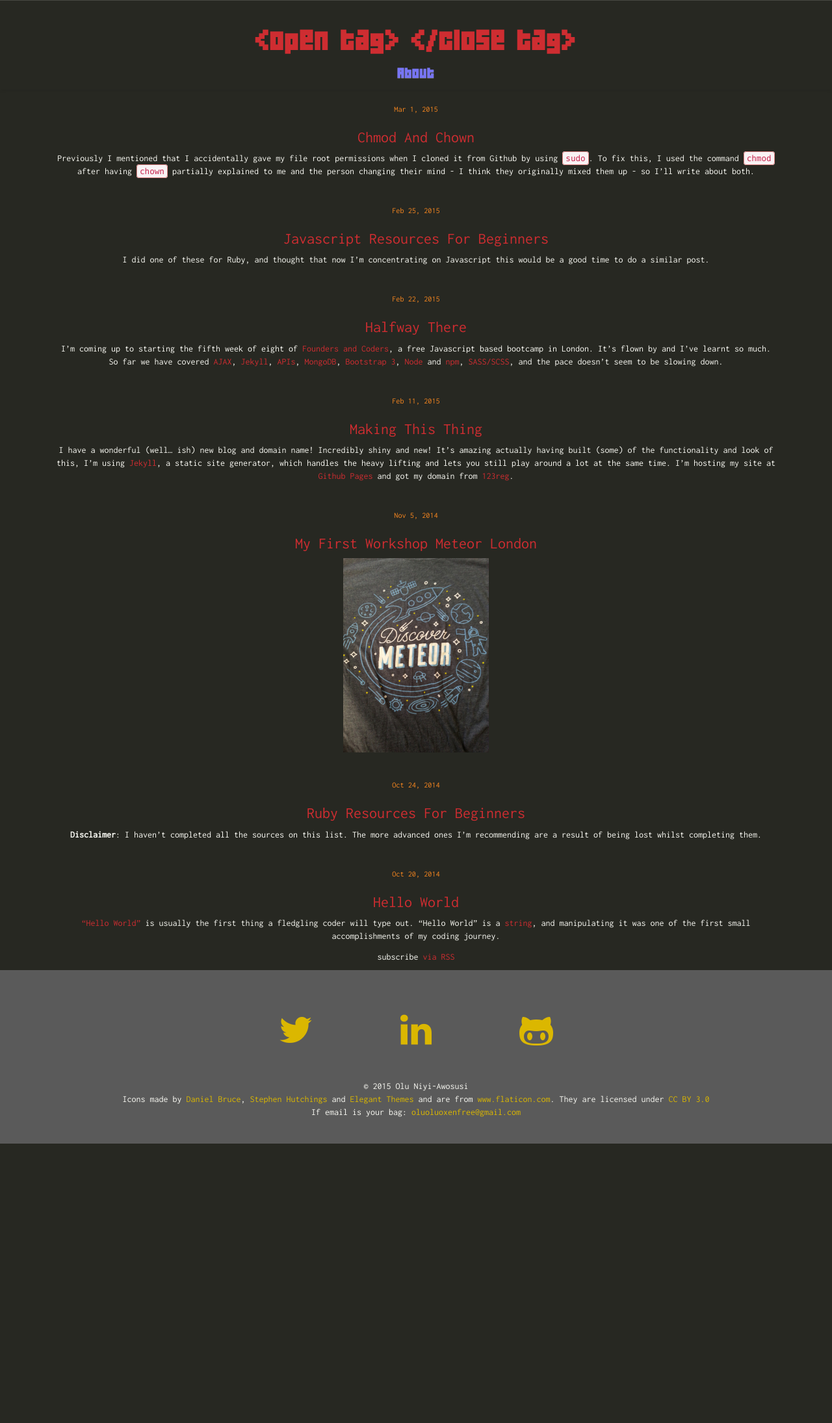
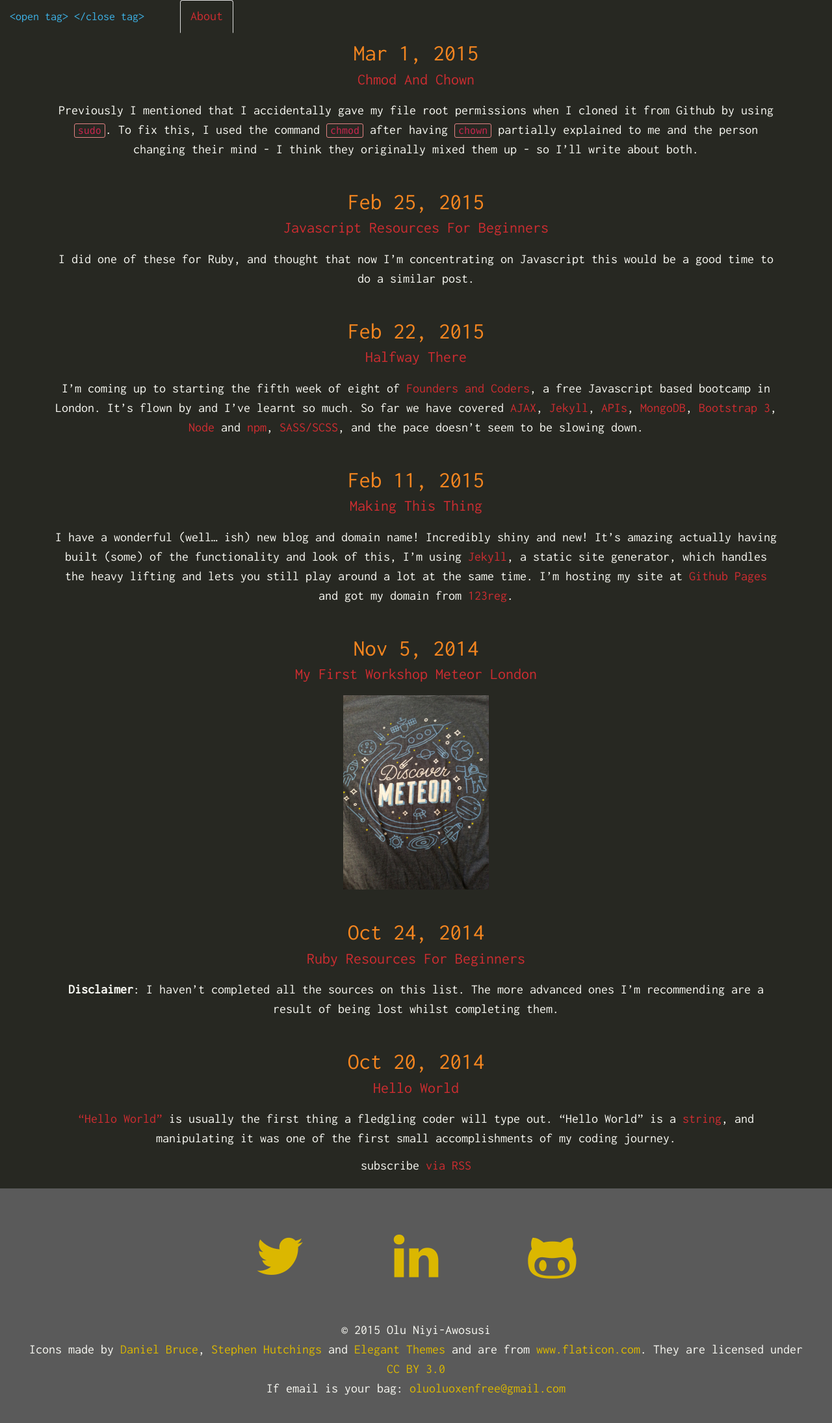
Before and after one commit to oluoluoxenfree/oluoluoxenfree.github.io, a Jekyll site: the page built from index.html, in a window 1280 px wide. Shown: the whole page at 65% size. Built offline with Jekyll 4.4.1, drawn with Linux system fonts in a browser that asks for light colours; nearby versions of some CDN libraries; before the commit the page ends 1760 px from its top, so only the background shows below that.

Commit message:
style changes

```diff
--- a/_includes/head.html
+++ b/_includes/head.html
@@ -5,8 +5,6 @@
 
   <title>{% if page.title %}{{ page.title }}{% else %}{{ site.title }}{% endif %}</title>
   <meta name="description" content="{% if page.excerpt %}{{ page.excerpt | strip_html | strip_newlines | truncate: 160 }}{% else %}{{ site.description }}{% endif %}">
-
-  <link rel="stylesheet" href="{{ "/css/main.css" | prepend: site.baseurl }}">
   <link rel="canonical" href="{{ page.url | replace:'index.html','' | prepend: site.baseurl | prepend: site.url }}">
   <link rel="alternate" type="application/rss+xml" title="{{ site.title }}" href="{{ "/feed.xml" | prepend: site.baseurl | prepend: site.url }}" />
   <!-- Latest compiled and minified CSS -->
@@ -14,7 +12,8 @@
 
 	<!-- Optional theme -->
 	<link rel="stylesheet" href="https://maxcdn.bootstrapcdn.com/bootstrap/3.3.2/css/bootstrap-theme.min.css">
-
+  <!--My SCSS -->
+  <link rel="stylesheet" href="{{ "/css/main.css" | prepend: site.baseurl }}">
   <!--Jquery-->
 
   <script src="//code.jquery.com/jquery-1.11.2.min.js"></script>
--- a/_includes/header.html
+++ b/_includes/header.html
@@ -2,15 +2,12 @@
   <div class ="col-xs-12 nopadding">
     <header class="site-header">
          <!-- Navigation -->
-            <nav class="navbar navbar-default nav-links navbar-static-top">
-                <div class="container-fluid">
-                    <div class="site-title">
-                        <a href="{{ site.baseurl }}/">{{ site.title }}</a>
-                    </div>
-                    <!-- Collect the nav links, forms, and other content for toggling -->
-                    <ul class="nav navbar-nav nav-justified">
+      <nav class="navbar navbar navbar-static-top">
+        <a class="navbar-brand" href="{{ site.baseurl }}/">{{ site.title }}</a>
+        <div class="navbar-header">
+            <ul class="nav nav-tabs navbar-left">
               {% for page in site.pages %}{% if page.title %}
-                        <li>
+                  <li role="presentation" class="active">
                       <a href="{{ page.url | prepend: site.baseurl }}">{{ page.title }}</a>
                   </li>
               {% endif %}{% endfor %}
--- a/_sass/_base.scss
+++ b/_sass/_base.scss
@@ -19,7 +19,6 @@ body {
     color: $text-color;
     background-color: $background-color;
     -webkit-text-size-adjust: 100%;
-    margin-bottom: 9em;
 }
 
 
@@ -141,7 +140,7 @@ code {
     font-size: 15px;
     border: 1px solid $header-color-light;
     border-radius: 3px;
-    background-color: #eef;
+    background-color: $background-color;
 }
 
 code {
--- a/_sass/_layout.scss
+++ b/_sass/_layout.scss
@@ -3,9 +3,7 @@
  */
 .site-header {
     min-height: 56px;
-    text-align: center;
     text-decoration: none;
-
     // Positioning context for the mobile navigation icon
     position: relative;
 }
@@ -14,10 +12,7 @@
     font-size: 4rem;
     line-height: 5rem;
     float: none;
-    text-align: center;
     margin: 0 auto;
-    font-family: $header-font-family;
-    @extend %clearfix;
     padding-top: 3%;
 
     &,
@@ -27,34 +22,43 @@
     }
 }
 
-.navbar {
-   background-color: transparent !important;
-   background: transparent !important;
-   border: 0 !important;
-}
-
 .navbar-nav {
     margin:0;
+    background-color: #272822 !important;
     li {
     float:none !important;
     display:inline-block;
-    font-family: $header-font-family;
     font-size: 2rem;
+    background-color: #272822 !important;
         a {
             padding-top: 15px;
             padding-bottom: 15px;
-            color: #7775f4 !important;
+            color: #7775f4;
             float:none;
+            background-color: #272822;
         }
         a:hover {
-            color: #7ED22E !important;
+            color: #7ED22E;
+            background-color: none;
         }
     }
 }
 
-.navbar-nav > li.open > ul.dropdown-menu {
-  position: absolute;
-  float: none;
+.nav-tabs>li.active>a {
+        background-color: #272822;
+}
+
+.nav-tabs>li.active>a:hover {
+    color: #7ED22E;
+    background-color: #272822;
+}
+
+.nav-tabs {
+    border-bottom: none;
+}
+
+.navbar-brand {
+    text-shadow: none;
 }
 
 /**
--- a/css/main.scss
+++ b/css/main.scss
@@ -12,8 +12,7 @@
 
 // Our variables
 $base-font-family: 'Inconsolata', Monaco, monospace !important;
-$header-font-family: '04B_19', monospace;
-$base-font-size:   1em;
+$base-font-size:   2em;
 $small-font-size:  $base-font-size * 0.875;
 $base-line-height: 1.5;
 
```
Also changed, not shown: _drafts/2015-01-31-first.md (+0 -2 lines), fonts/04B_19__.TTF (deleted). Lines whose indentation alone changed are shown as unchanged.
